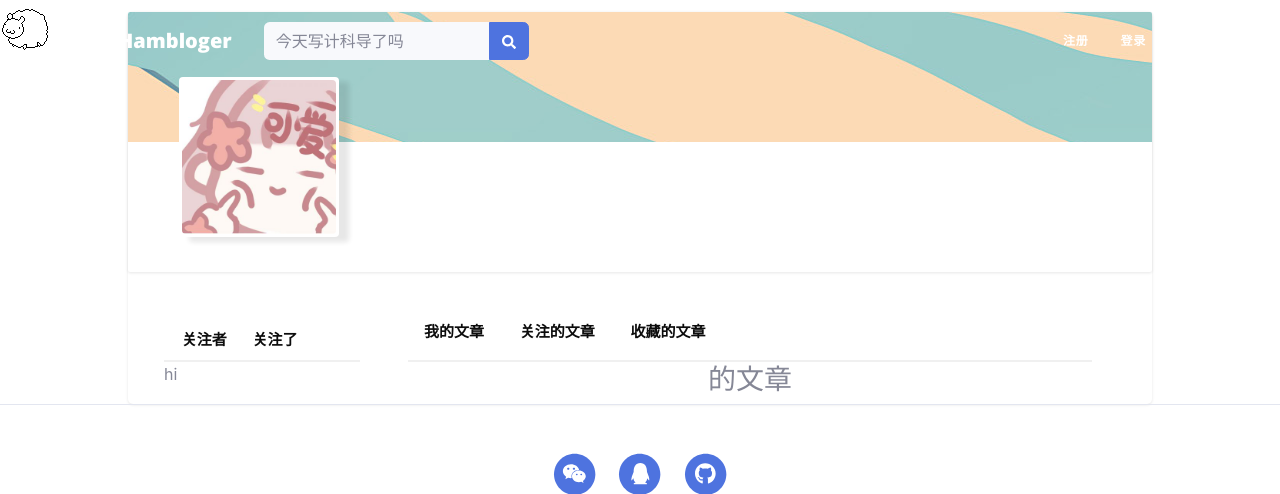
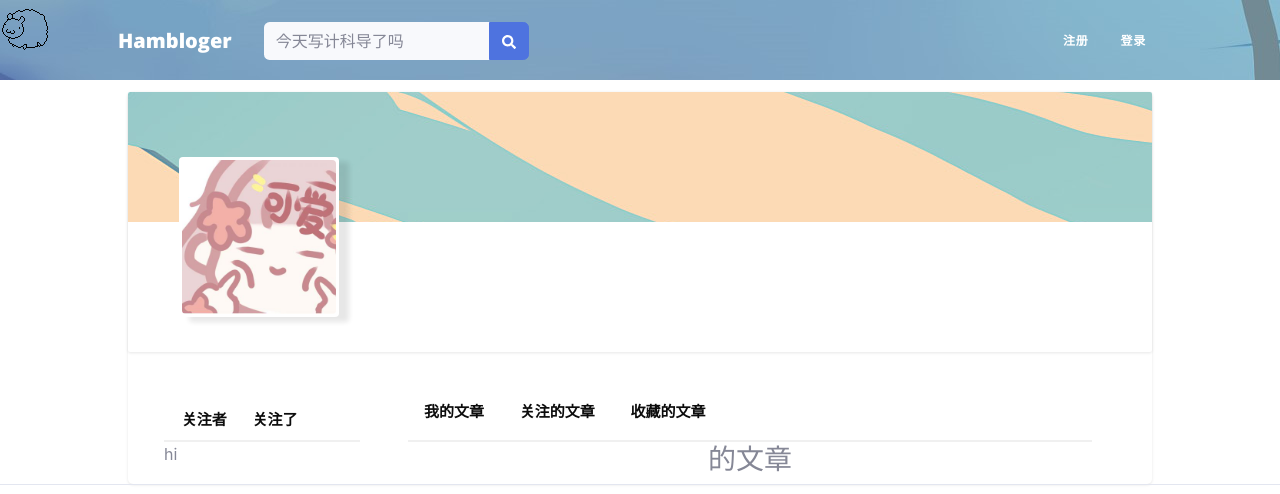
Before and after one commit to vozeo/Hambloger, a Flask app: template app/templates/user.html in a window 1280 px wide. Shown: the top 494 px of the page. Run offline with Flask 2, Linux system fonts and the light colour scheme; the template is opened without the code that fills it, so the values that code supplies are empty; some libraries are stand-ins or nearby versions.

Commit message:
Add user page head.

```diff
--- a/app/static/css/edit-profile.css
+++ b/app/static/css/edit-profile.css
@@ -3,6 +3,11 @@
     margin-left: 20%;
     margin-right: 20%;
     width: 60%;
+}
+
+.user-top-cover {
+    background-image: url('../img/user-bg.jpg');
+    height: 80px;
 }
 
 .user-container {
--- a/app/static/css/user.css
+++ b/app/static/css/user.css
@@ -113,6 +113,11 @@
     background-color: #06f;
 }
 
+.user-top-cover {
+    background-image: url('../img/user-bg.jpg');
+    height: 80px;
+}
+
 .content-container {
     margin-left: 0;
     height: 700px;
--- a/app/templates/edit_profile.html
+++ b/app/templates/edit_profile.html
@@ -3,6 +3,7 @@
 
 {% block head %}
 <link href="{{ url_for('static',filename='css/edit-profile.css') }}" rel="stylesheet">
+<header class="user-top-cover"></header>
 {% endblock %}
 
 {% block title %}Hambloger - 编辑个人资料{% endblock %}
--- a/app/templates/user.html
+++ b/app/templates/user.html
@@ -8,6 +8,7 @@ Hambloger - {{ user.username }}
 <link href="{{ url_for('static',filename='css/user.css') }}" rel="stylesheet">
 <link href="{{ url_for('static', filename='css/admin.css') }}"
       rel="stylesheet"/>
+<header class="user-top-cover"></header>
 {% endblock %}
 
 {% block page_content %}
```
Also changed, not shown: data-dev.sqlite.
